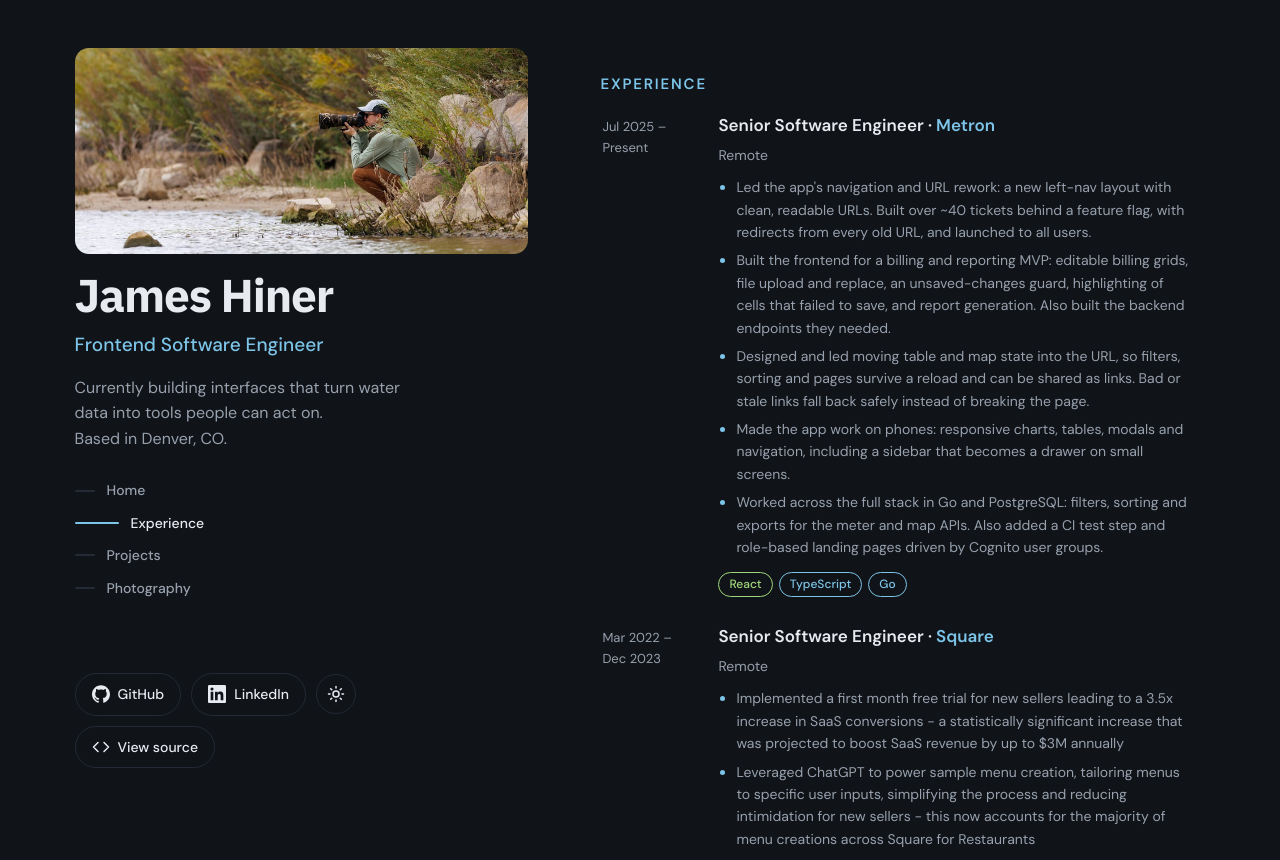
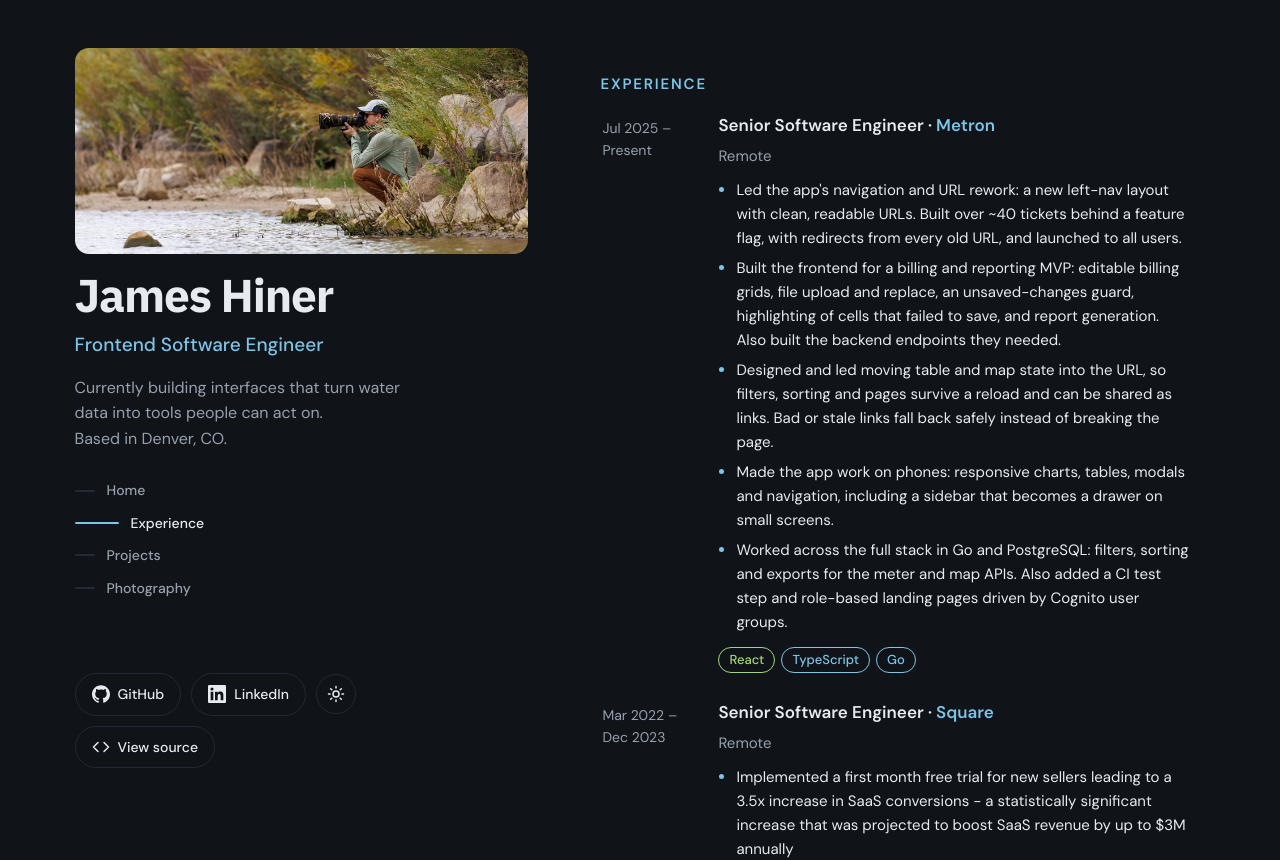
Before and after one commit to jameshiner/dev, a Next.js app: page /experience in a window 1280 px wide. Shown: the top 860 px of the page. Built offline with nearby package versions, Linux system fonts and the light colour scheme.

Commit message:
Darken light-mode tag colors and bump small text sizes

```diff
--- a/src/app/experience/page.module.css
+++ b/src/app/experience/page.module.css
@@ -3,8 +3,9 @@
   gap: 6px;
   margin: 10px 0 12px;
   padding-left: 18px;
-  color: var(--text-muted);
-  font-size: 14px;
+  /* Main text color: the bullets are this page's main content. */
+  color: var(--text);
+  font-size: 15px;
 }
 
 .bullets:last-child {
@@ -31,7 +32,7 @@
 .skillLabel {
   padding-top: 3px;
   color: var(--text-muted);
-  font-size: 13px;
+  font-size: 14px;
 }
 
 @media (max-width: 480px) {
--- a/src/app/globals.css
+++ b/src/app/globals.css
@@ -28,8 +28,9 @@
   --text: #121821;
   --text-muted: #5a6676;
   --accent: #1c6ea4;
-  --green: #3b7d23;
-  --amber: #b0650f;
+  /* Darker than the dark-theme hues so tags pass WCAG AA (4.5:1) on the light background. */
+  --green: #357320;
+  --amber: #9c590d;
 }
 
 *,
--- a/src/components/ProjectCard.module.css
+++ b/src/components/ProjectCard.module.css
@@ -32,7 +32,7 @@
 .description {
   margin: 6px 0 16px;
   color: var(--text-muted);
-  font-size: 14px;
+  font-size: 15px;
 }
 
 /* Pinned to the bottom so buttons line up across a row of cards. */
--- a/src/components/Row.module.css
+++ b/src/components/Row.module.css
@@ -26,7 +26,7 @@
 .date {
   padding-top: 3px;
   color: var(--text-muted);
-  font-size: 13px;
+  font-size: 14px;
   font-variant-numeric: tabular-nums;
   /* Honors line breaks in the date string (the Experience page breaks ranges after the dash). */
   white-space: pre-line;
@@ -54,7 +54,7 @@
 .description {
   margin: 6px 0 10px;
   color: var(--text-muted);
-  font-size: 14px;
+  font-size: 15px;
 }
 
 .description:last-child {
--- a/src/components/Tag.module.css
+++ b/src/components/Tag.module.css
@@ -10,7 +10,7 @@
   padding: 3px 10px;
   border: 1px solid currentColor;
   border-radius: 999px;
-  font-size: 12px;
+  font-size: 13px;
   font-weight: 500;
   line-height: 1.4;
 }
```
